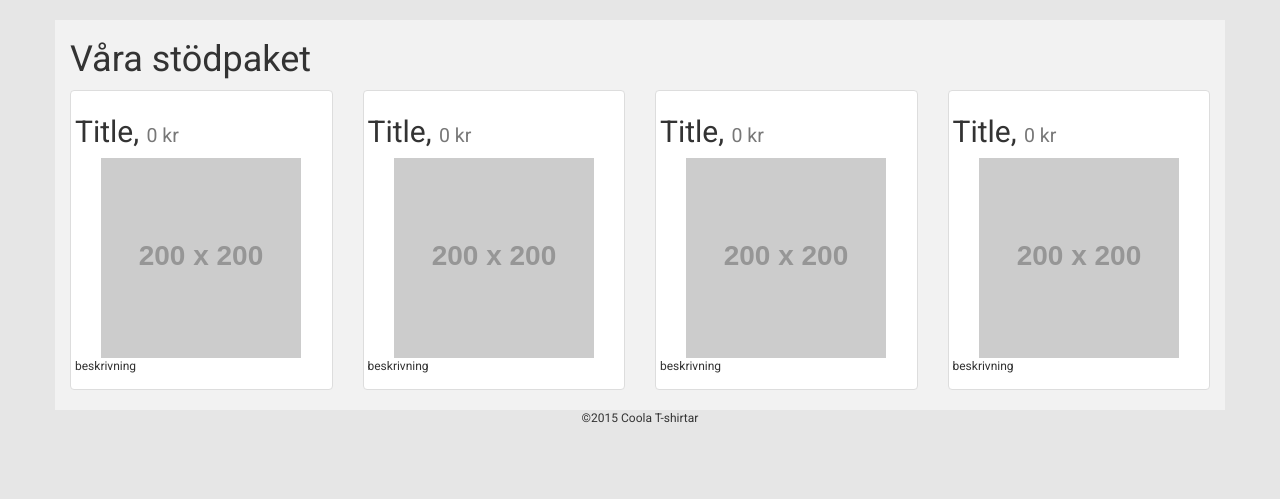
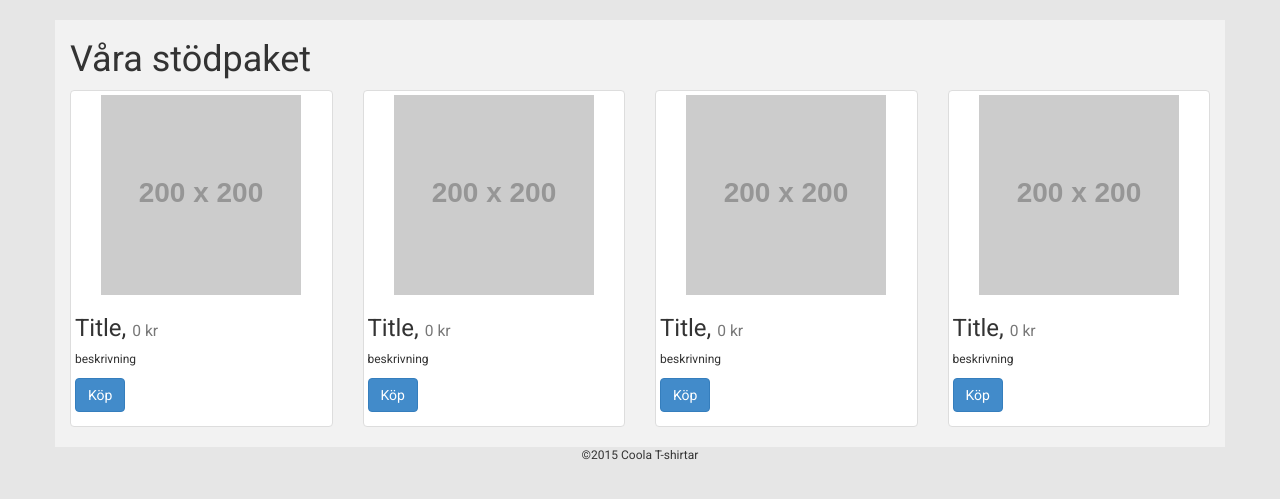
Before and after one commit to dlhagstroem/webbprojekt, a PHP site: page /shirts.php in a window 1280 px wide. Shown: the part 52-551 px from the top of the page. Run offline with PHP 8.4, Linux system fonts and the light colour scheme; grey boxes labelled with a size stand in for pictures from a placeholder-image service; data that the repository does not hold is empty; some libraries are stand-ins or nearby versions.

Commit message:
shirts.php
mer fix med thumbnails och buttons

```diff
--- a/shirts.php
+++ b/shirts.php
@@ -36,30 +36,38 @@ if($res->num_rows > 0)
 
 		<div class="col-xs-6 col-md-3">
 			<div class="thumbnail">
-			<h2>Title, <small>0 kr</small></h2>
 			<img class='img-responsive' src="http://placehold.it/200x200">
+			<h3>Title, <small>0 kr</small></h3>
 			<p>beskrivning</p>
+			<p algin="center">
+			<a href="#" class="btn btn-primary" role="button">Köp</a></p>
 			</div>
 		</div> <!-- col end -->
 		<div class="col-xs-6 col-md-3">
 			<div class="thumbnail">
-			<h2>Title, <small>0 kr</small></h2>
 			<img class='img-responsive' src="http://placehold.it/200x200">
+			<h3>Title, <small>0 kr</small></h3>
 			<p>beskrivning</p>
+			<p algin="center">
+			<a href="#" class="btn btn-primary" role="button">Köp</a></p>
 			</div>
 		</div> <!-- col end -->
 		<div class="col-xs-6 col-md-3">
 			<div class="thumbnail">
-			<h2>Title, <small>0 kr</small></h2>
 			<img class='img-responsive' src="http://placehold.it/200x200">
+			<h3>Title, <small>0 kr</small></h3>
 			<p>beskrivning</p>
+			<p algin="center">
+			<a href="#" class="btn btn-primary" role="button">Köp</a></p>
 			</div>
 		</div> <!-- col end -->
 		<div class="col-xs-6 col-md-3">
 			<div class="thumbnail">
-			<h2>Title, <small>0 kr</small></h2>
 			<img class='img-responsive' src="http://placehold.it/200x200">
+			<h3>Title, <small>0 kr</small></h3>
 			<p>beskrivning</p>
+			<p algin="center">
+			<a href="#" class="btn btn-primary" role="button">Köp</a></p>
 			</div>
 		</div> <!-- col end -->
 
```
